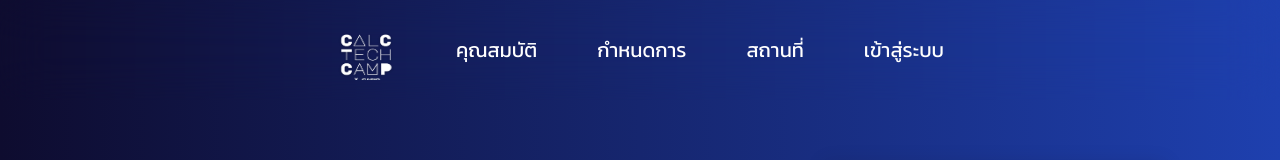
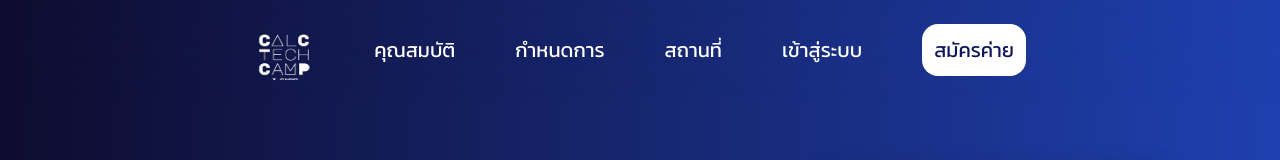
Before and after one commit to vixvify/CALTECHCAMP-X-CASIO, a Next.js app: page / in a window 1280 px wide. Shown: the top 160 px of the page. Built offline with nearby package versions, Linux system fonts and the light colour scheme; no server answers.

Commit message:
fix edit page

```diff
--- a/src/app/applyCamp/page.tsx
+++ b/src/app/applyCamp/page.tsx
@@ -292,10 +292,6 @@ export default function page() {
       router.push('/');
     }
   }, [session]);
-
-  useEffect(() => {
-    router.push('/');
-  }, []);
 
   return (
     <div className="flex flex-col items-center justify-center pt-35">
--- a/src/app/components/Nav.tsx
+++ b/src/app/components/Nav.tsx
@@ -99,13 +99,13 @@ export default function Nav() {
               ออกจากระบบ
             </li>
           )}
-          {/* {!isLogin && (
+          {!isLogin && (
             <Link href={'/applyCamp'}>
               <li className="rounded-2xl bg-white p-3 text-[#101557]">
                 สมัครค่าย
               </li>
             </Link>
-          )} */}
+          )}
           {isLogin && (
             <Link href={'/Status'}>
               <li className="rounded-2xl text-center text-sm text-white lg:bg-white lg:p-3 lg:text-xl lg:text-[#101557]">
```
